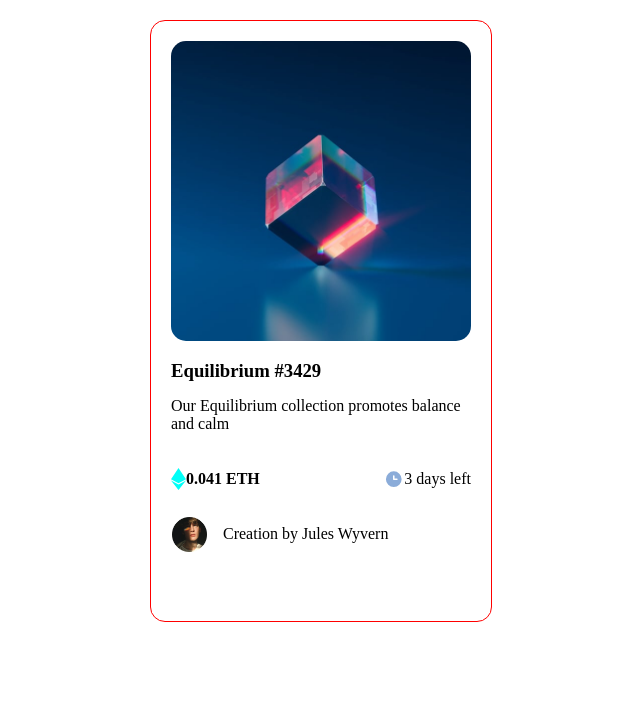
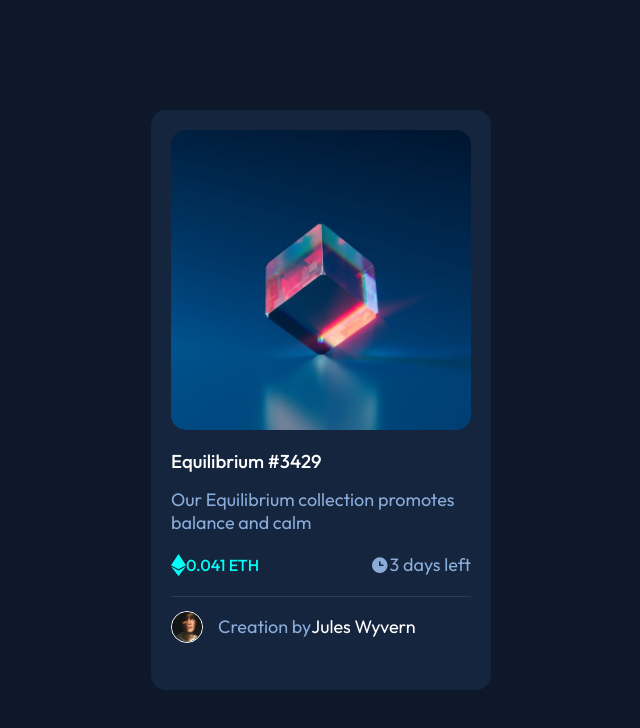
Before and after one commit to AleandroPresta/nft-preview-card, a plain HTML site: page index.html in a window 1280 px wide. Shown: the whole page, without its empty margins (319-959 px from the left). Drawn offline with Linux system fonts and the light colour scheme.

Commit message:
Finishing the coloring, font, and centering the card vertically

```diff
--- a/index.html
+++ b/index.html
@@ -5,6 +5,10 @@
   <meta name="viewport" content="width=device-width, initial-scale=1.0"> <!-- displays site properly based on user's device -->
   <link rel="stylesheet" href="styles.css">
   <link rel="stylesheet" href="mediaqueries.css">
+
+  <link rel="preconnect" href="https://fonts.googleapis.com">
+  <link rel="preconnect" href="https://fonts.gstatic.com" crossorigin>
+  <link href="https://fonts.googleapis.com/css2?family=Outfit:wght@100..900&display=swap" rel="stylesheet">
 
   <link rel="icon" type="image/png" sizes="32x32" href="./images/favicon-32x32.png">
 
@@ -28,9 +32,9 @@
           <p>3 days left</p>
         </div>
       </div>
-      <div class="autor-container">
+      <div class="author-container">
         <img src="./images/image-avatar.png" alt="Avatar image" id="creator-icon">
-        <p>Creation by Jules Wyvern</p>
+        <p>Creation by <p id="author-name">Jules Wyvern</p></p>
       </div>
     </div>
   </div>
--- a/styles.css
+++ b/styles.css
@@ -14,18 +14,26 @@ html,
 body {
   padding: 0;
   margin: 0;
+  height: 100%;
   display: flex;
   justify-content: center;
   align-items: center;
+
+  font-family: "Outfit", sans-serif;
+  background-color: var(--very-dark-blue-main-bg);
+}
+
+p {
+    font-size: 18px;
 }
 
 .card {
-  border: 1px solid red;
-  height: 600px;
+  height: 580px;
   width: 340px;
 
   margin: 20px;
   border-radius: 15px;
+  background-color: var(--very-dark-blue-card-bg);
 }
 
 .card-content {
@@ -61,11 +69,13 @@ body {
   align-items: center;
 }
 
-.autor-container {
+.author-container {
   display: flex;
   flex-direction: row;
-  justify-content: center;
+  justify-content: start;
   align-items: center;
+  border-top: 1px solid hsl(0, 0%, 100%, 0.1);
+  width: 100%;
 }
 
 #clock-icon {
@@ -79,18 +89,39 @@ body {
 }
 
 #creator-icon {
-  height: 35px;
-  width: 35px;
+  height: 30px;
+  width: 30px;
   border: 1px solid var(--white);
   margin-right: 15px;
-
-  border-top: 1px solid var(--white);
+  border-radius: 50px;
 }
 
 .card-content > h3 {
     margin-bottom: 15px;
+    color: var(--white);
+    font-weight: 500;
 }
 
 .card-content > p {
     margin-top: 0px;
+    margin-bottom: 0px;
+    color: var(--soft-blue);
+    font-weight: 400;
 }
+
+.price-container > h4 {
+    color: var(--cyan);
+    font-weight: 500;
+}
+
+.time-container > p {
+    color: var(--soft-blue);
+}
+
+.author-container > p {
+    color: var(--soft-blue);
+}
+
+#author-name {
+    color: var(--white);
+}
```
